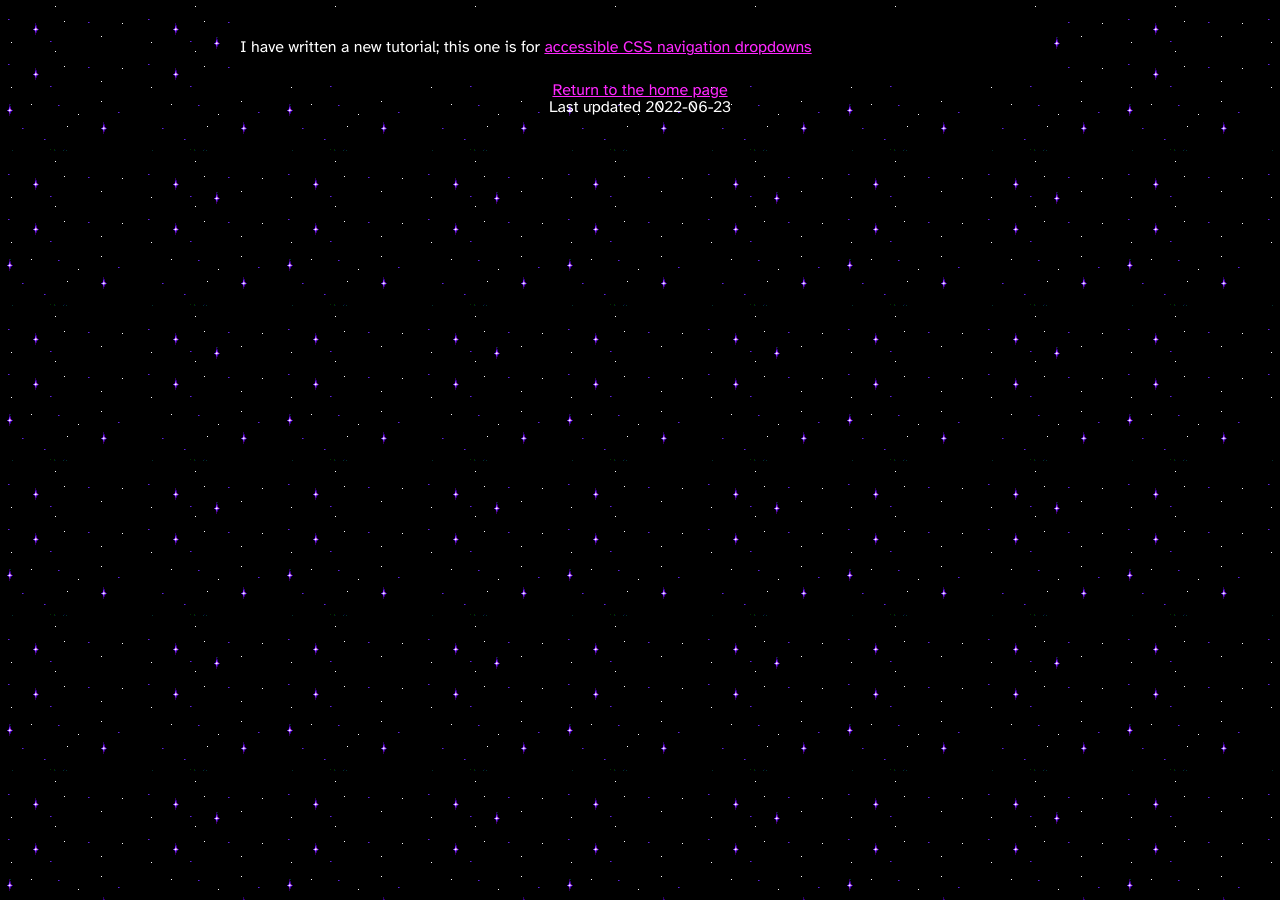
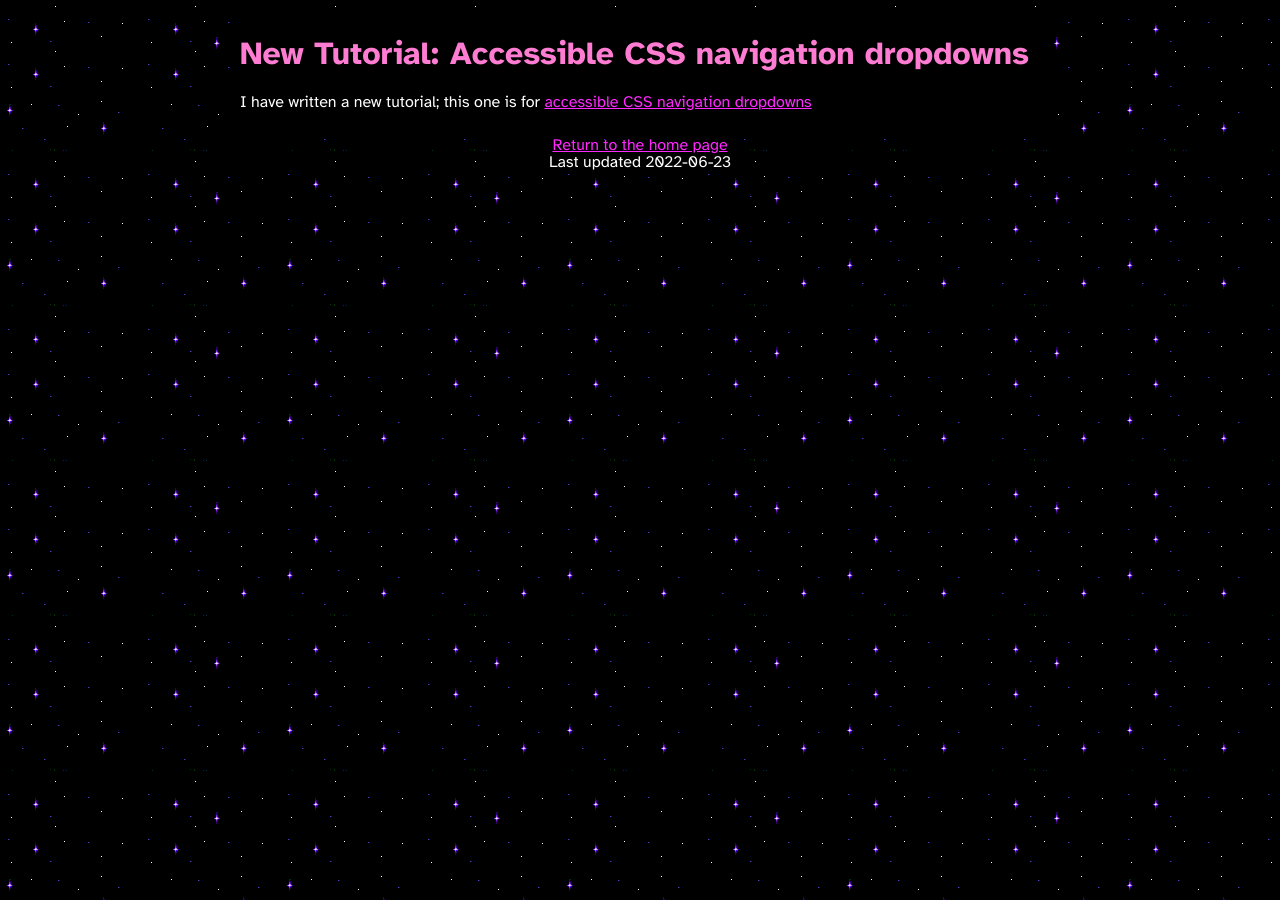
Before and after one commit to mincerafter42/mincerafter42.github.io, a Jekyll site: the page built from _posts/2022-06-23-new-tutorial.md, in a window 1280 px wide. Built offline with Jekyll 4.4.1, drawn with Linux system fonts in a browser that asks for light colours.

```diff
--- a/_posts/2022-06-23-new-tutorial.md
+++ b/_posts/2022-06-23-new-tutorial.md
@@ -1,6 +1,6 @@
 ---
 date: 2022-06-23 12:23:00 -0700
 tag: update
-title: New Tutorial: Accessible CSS navigation dropdowns
+title: "New Tutorial: Accessible CSS navigation dropdowns"
 ---
 I have written a new tutorial; this one is for [accessible CSS navigation dropdowns](/tutorial/accessible-css-dropdown)
```
